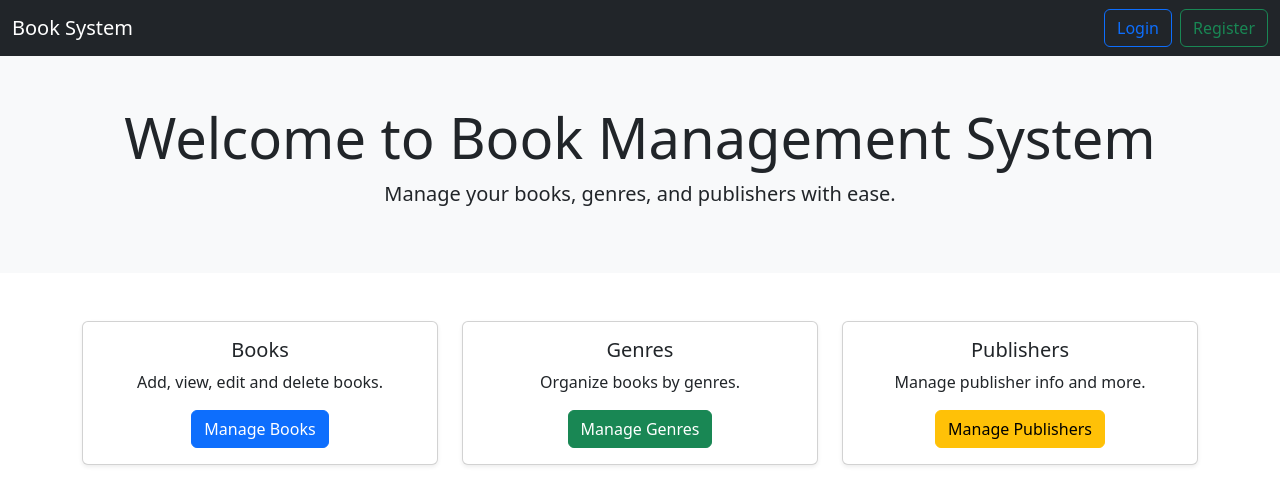
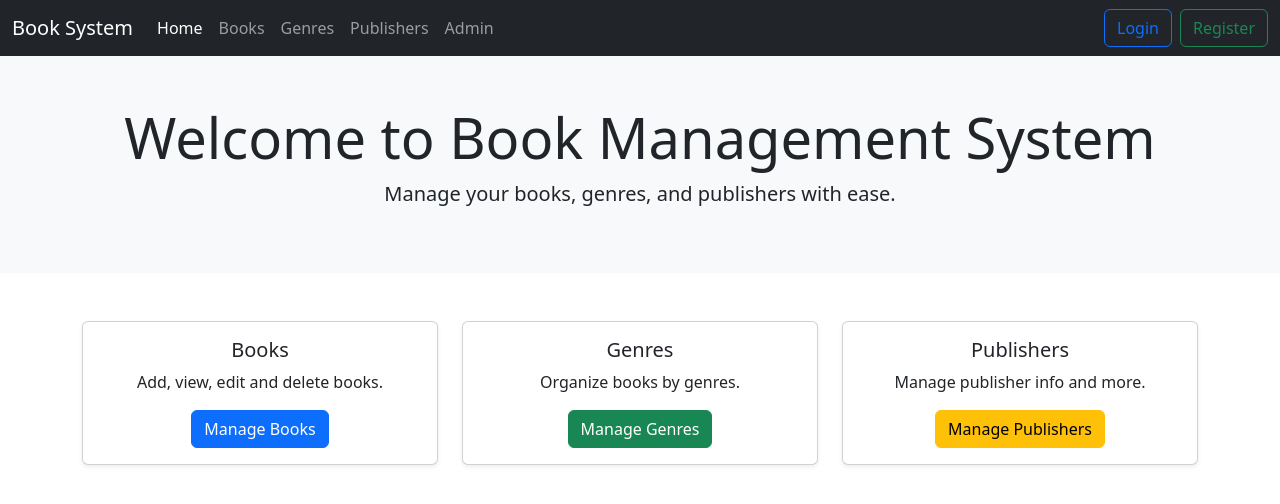
Before and after one commit to Arshad9633/SpringbootSystem, a React (Create React App) app in the folder book-management-frontend/: page / in a window 1280 px wide. Shown: the top 504 px of the page. Built offline with nearby package versions, Linux system fonts and the light colour scheme.

Commit message:
Updated the App.js and Home.jsx

```diff
--- a/book-management-frontend/src/App.js
+++ b/book-management-frontend/src/App.js
@@ -15,8 +15,10 @@ import PublisherList from './pages/publisher/PublisherList.jsx';
 import AddPublisher from './pages/publisher/AddPublisher.jsx';
 import EditPublisher from './pages/publisher/EditPublisher.jsx';
 
-import SignIn from './pages/auth/SignIn.jsx';
+import SignIn from './pages/Auth/SignIn.jsx';
 import SignUp from './pages/auth/SignUp.jsx';
+
+import AdminPanel from './pages/admin/AdminPanel.jsx';
 
 const App = () => {
   return (
@@ -42,6 +44,11 @@ const App = () => {
       <Route path="/publishers" element={<PublisherList />} />
       <Route path="/add-publisher" element={<AddPublisher />} />
       <Route path="/edit-publisher/:id" element={<EditPublisher />} />
+
+      {/* Admin Panel */}
+      <Route path="/admin" element={<AdminPanel />} />
+
+
     </Routes>
   );
 };
--- a/book-management-frontend/src/pages/Home.jsx
+++ b/book-management-frontend/src/pages/Home.jsx
@@ -1,16 +1,42 @@
 import React from 'react';
-import { Link } from 'react-router-dom';
+import { Link, useLocation } from 'react-router-dom';
 
 const Home = () => {
+  const location = useLocation();
+
   return (
     <>
-      {/* Navbar */}
+      {/* Navbar with navigation links */}
       <nav className="navbar navbar-expand-lg navbar-dark bg-dark">
         <div className="container-fluid">
-          <span className="navbar-brand">Book System</span>
-          <div className="d-flex ms-auto">
-            <Link to="/signin" className="btn btn-outline-primary me-2">Login</Link>
-            <Link to="/signup" className="btn btn-outline-success">Register</Link>
+          <Link className="navbar-brand" to="/">Book System</Link>
+          <button className="navbar-toggler" type="button" data-bs-toggle="collapse" data-bs-target="#navbarNav">
+            <span className="navbar-toggler-icon"></span>
+          </button>
+
+          <div className="collapse navbar-collapse" id="navbarNav">
+            <ul className="navbar-nav me-auto">
+              <li className="nav-item">
+                <Link className={`nav-link ${location.pathname === '/' ? 'active' : ''}`} to="/">Home</Link>
+              </li>
+              <li className="nav-item">
+                <Link className={`nav-link ${location.pathname === '/books' ? 'active' : ''}`} to="/books">Books</Link>
+              </li>
+              <li className="nav-item">
+                <Link className={`nav-link ${location.pathname === '/genres' ? 'active' : ''}`} to="/genres">Genres</Link>
+              </li>
+              <li className="nav-item">
+                <Link className={`nav-link ${location.pathname === '/publishers' ? 'active' : ''}`} to="/publishers">Publishers</Link>
+              </li>
+              <li className="nav-item">
+                <Link className={`nav-link ${location.pathname === '/admin' ? 'active' : ''}`} to="/admin">Admin</Link>
+              </li>
+            </ul>
+
+            <div className="d-flex">
+              <Link to="/signin" className="btn btn-outline-primary me-2">Login</Link>
+              <Link to="/signup" className="btn btn-outline-success">Register</Link>
+            </div>
           </div>
         </div>
       </nav>
```
